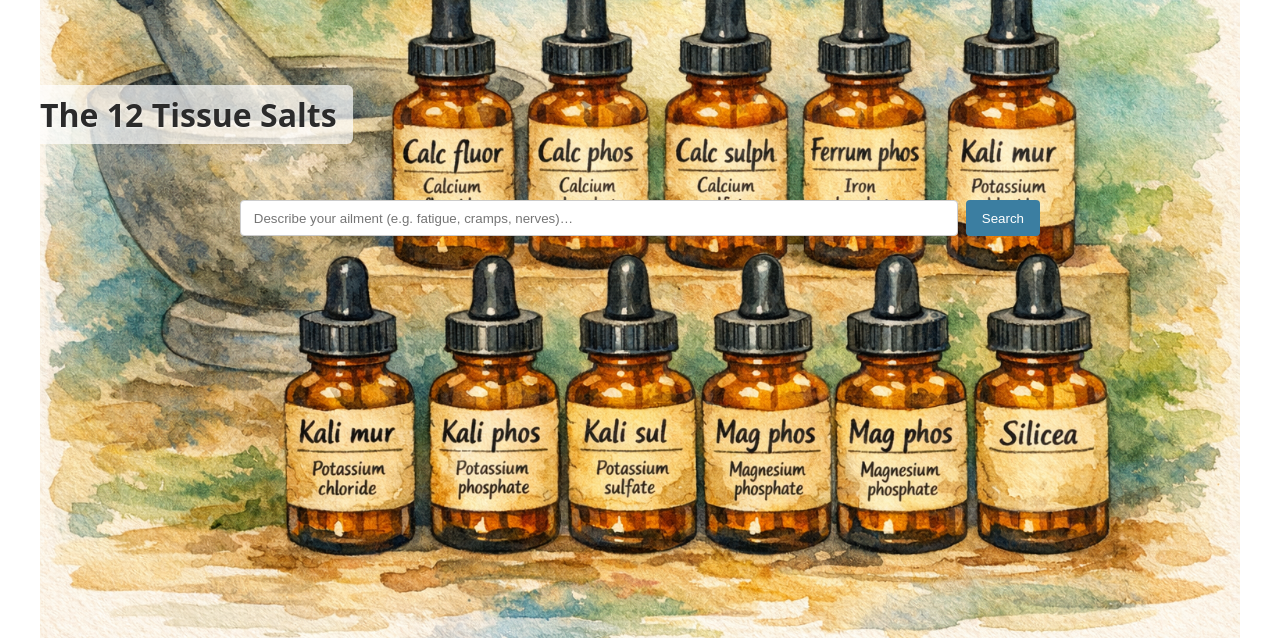
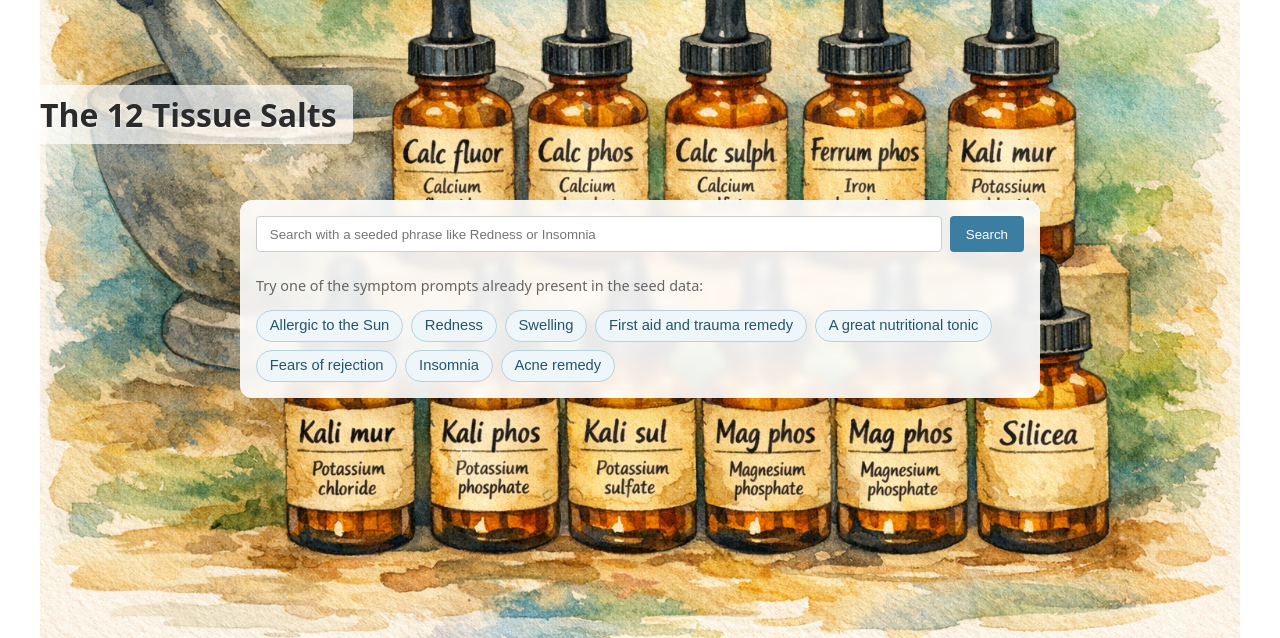
Before and after one commit to amitsept1976/bara-kshaar, a Flask app: page / in a window 1280 px wide. Shown: the part 140-778 px from the top of the page. Run offline with Flask 3, Linux system fonts and the light colour scheme.

Commit message:
autoprompt

```diff
--- a/app.py
+++ b/app.py
@@ -4,6 +4,54 @@ from sqlalchemy import or_
 from config import Config
 from models import db, Remedy
 from seeds import REMEDY_SEEDS
+
+
+def _normalize_prompt(prompt: str) -> str:
+    """Collapse extra whitespace in a prompt pulled from seeds."""
+    return " ".join(prompt.split())
+
+
+def _build_search_prompts(
+    visible_limit: int = 8,
+    suggestion_limit: int = 60,
+) -> tuple[list[str], list[str]]:
+    """Build user-facing search prompts from the seeded symptom phrases."""
+    all_prompts: list[str] = []
+    seen: set[str] = set()
+
+    for prompt, _ in REMEDY_SEEDS:
+        normalized = _normalize_prompt(prompt)
+        if not normalized:
+            continue
+
+        key = normalized.casefold()
+        if key in seen:
+            continue
+
+        seen.add(key)
+        all_prompts.append(normalized)
+
+    visible_prompts = [
+        prompt
+        for prompt in all_prompts
+        if prompt[0].isupper()
+        and len(prompt) <= 40
+        and len(prompt.split()) <= 5
+        and not any(char.isdigit() for char in prompt)
+        and "(" not in prompt
+    ]
+
+    if len(visible_prompts) < visible_limit:
+        for prompt in all_prompts:
+            if prompt not in visible_prompts:
+                visible_prompts.append(prompt)
+            if len(visible_prompts) >= visible_limit:
+                break
+
+    return visible_prompts[:visible_limit], all_prompts[:suggestion_limit]
+
+
+SEARCH_PROMPTS, SEARCH_SUGGESTIONS = _build_search_prompts()
 
 
 def create_app() -> Flask:
@@ -95,7 +143,13 @@ def _register_routes(app: Flask) -> None:
     def index():
         query = request.args.get("q", "").strip()
         remedies = _search_remedies(query) if query else []
-        return render_template("index.html", query=query, remedies=remedies)
+        return render_template(
+            "index.html",
+            query=query,
+            remedies=remedies,
+            prompt_examples=SEARCH_PROMPTS,
+            prompt_suggestions=SEARCH_SUGGESTIONS,
+        )
 
 
 def _search_remedies(query: str) -> list[Remedy]:
--- a/templates/index.html
+++ b/templates/index.html
@@ -34,6 +34,14 @@
       gap: 0.5rem;
       margin-bottom: 1.5rem;
     }
+    .search-panel {
+      background: rgba(255,255,255,0.9);
+      border-radius: 12px;
+      padding: 1rem;
+      box-shadow: 0 8px 24px rgba(0,0,0,0.08);
+      backdrop-filter: blur(4px);
+      margin-bottom: 1.5rem;
+    }
     input[type="text"] {
       flex: 1;
       padding: 0.6rem 0.8rem;
@@ -47,6 +55,27 @@
       background: #3b7ea1;
       color: white;
       cursor: pointer;
+    }
+    .prompt-list {
+      display: flex;
+      flex-wrap: wrap;
+      gap: 0.5rem;
+      margin-top: 0.75rem;
+    }
+    .prompt-chip {
+      border: 1px solid #b8d2df;
+      background: #eef6fa;
+      color: #24546c;
+      border-radius: 999px;
+      padding: 0.4rem 0.8rem;
+      font-size: 0.92rem;
+      line-height: 1.2;
+    }
+    .prompt-chip:hover {
+      background: #dceef7;
+    }
+    .prompt-chip-form {
+      margin: 0;
     }
     .card {
       background: white;
@@ -70,15 +99,33 @@
   </header>
 
   <div class="container">
+    <div class="search-panel">
       <form method="get" action="/">
         <input
           type="text"
           name="q"
-        placeholder="Describe your ailment (e.g. fatigue, cramps, nerves)…"
+          list="seed-prompts"
+          placeholder="Search with a seeded phrase like Redness or Insomnia"
           value="{{ query }}"
         >
         <button type="submit">Search</button>
       </form>
+
+      <datalist id="seed-prompts">
+        {% for prompt in prompt_suggestions %}
+          <option value="{{ prompt }}"></option>
+        {% endfor %}
+      </datalist>
+
+      <p class="muted">Try one of the symptom prompts already present in the seed data:</p>
+      <div class="prompt-list">
+        {% for prompt in prompt_examples %}
+          <form class="prompt-chip-form" method="get" action="/">
+            <button class="prompt-chip" type="submit" name="q" value="{{ prompt }}">{{ prompt }}</button>
+          </form>
+        {% endfor %}
+      </div>
+    </div>
 
     {% if query %}
       <p class="muted">
```
Also changed, not shown: generate_sql.py (added, +54 -0 lines). Lines whose indentation alone changed are shown as unchanged.
